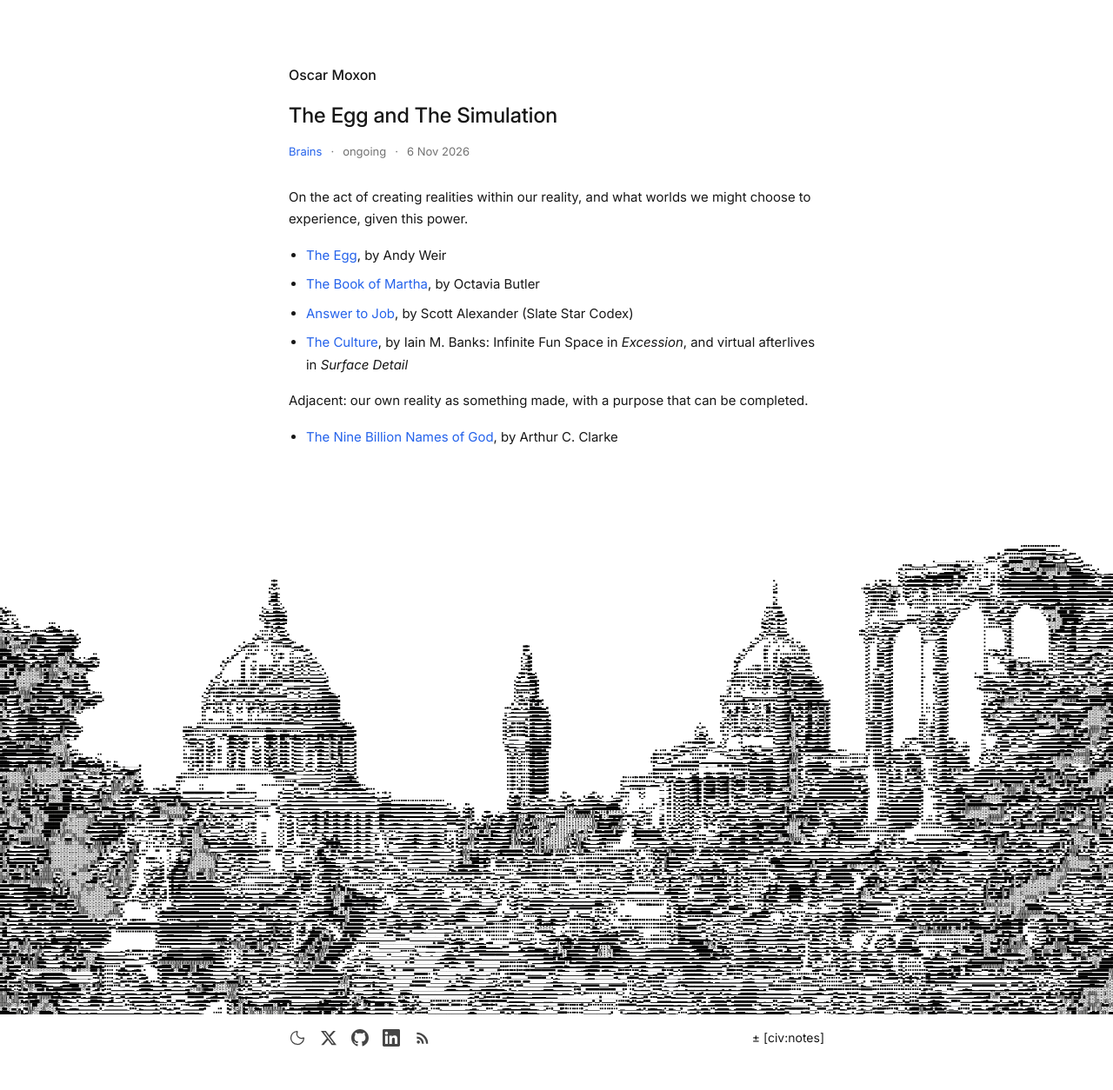
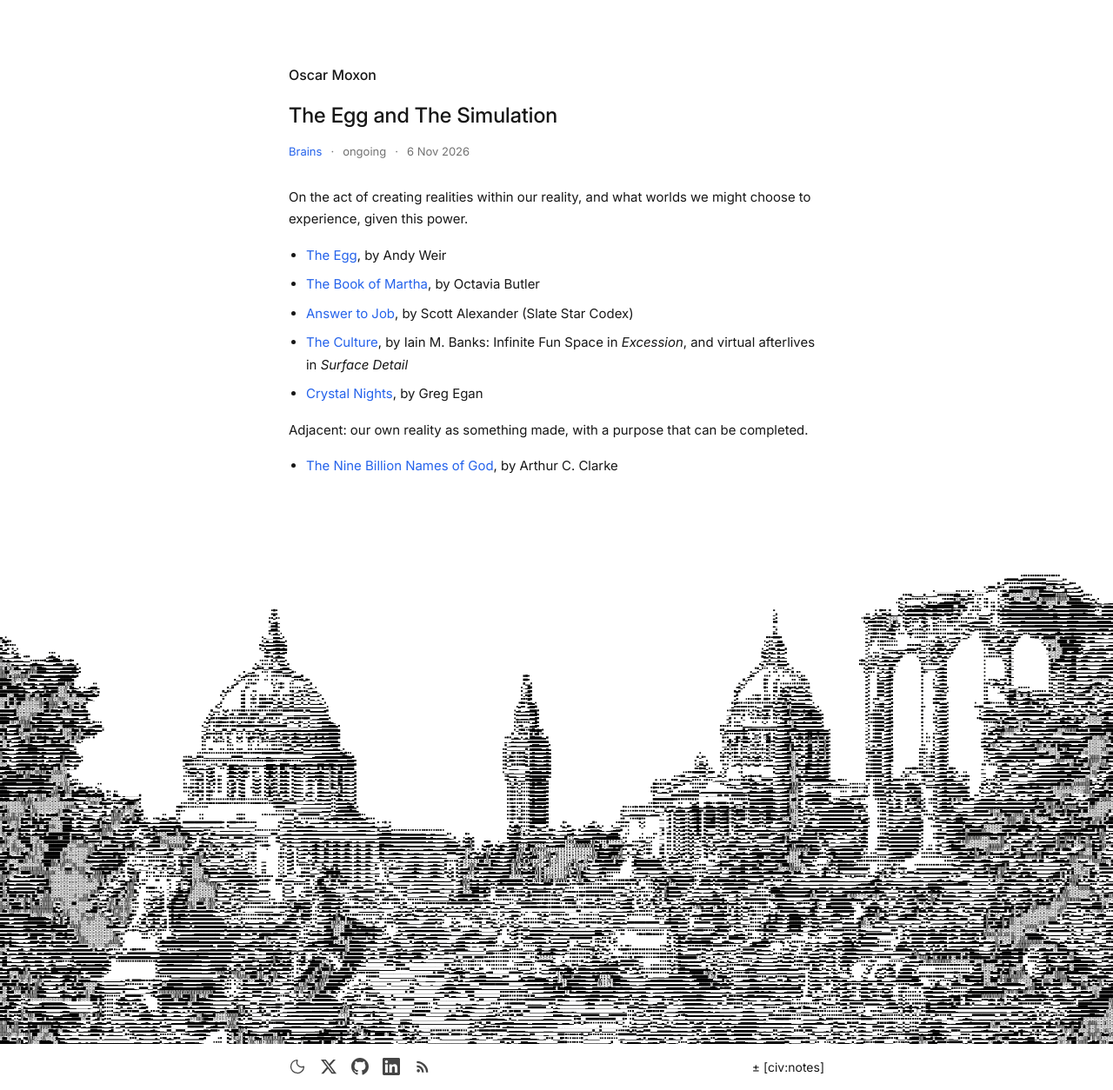
Before and after one commit to mrmoxon/mrmoxon.github.io, a Jekyll site: the page built from _posts/2026-11-06-egg-and-simulation.md, in a window 1280 px wide. Shown: the whole page at 87% size. Built offline with Jekyll 4.4.1, drawn with Linux system fonts in a browser that asks for light colours; before the commit the page ends 1220 px from its top, so only the background shows below that.

Commit message:
Add Crystal Nights to Egg and Simulation

```diff
--- a/_posts/2026-11-06-egg-and-simulation.md
+++ b/_posts/2026-11-06-egg-and-simulation.md
@@ -16,6 +16,7 @@
 - <a href="https://www.sevenstories.com/blogs/102-excerpt-the-book-of-martha-a-nbsp-short-story-from-nbsp-bloodchild" class="custom-link">The Book of Martha</a>, by Octavia Butler
 - <a href="https://slatestarcodex.com/2015/03/15/answer-to-job/" class="custom-link">Answer to Job</a>, by Scott Alexander (Slate Star Codex)
 - <a href="https://en.wikipedia.org/wiki/Culture_series" class="custom-link">The Culture</a>, by Iain M. Banks: Infinite Fun Space in <em>Excession</em>, and virtual afterlives in <em>Surface Detail</em>
+- <a href="https://www.gregegan.net/MISC/CRYSTAL/Crystal.html" class="custom-link">Crystal Nights</a>, by Greg Egan
 
 Adjacent: our own reality as something made, with a purpose that can be completed.
 
```
